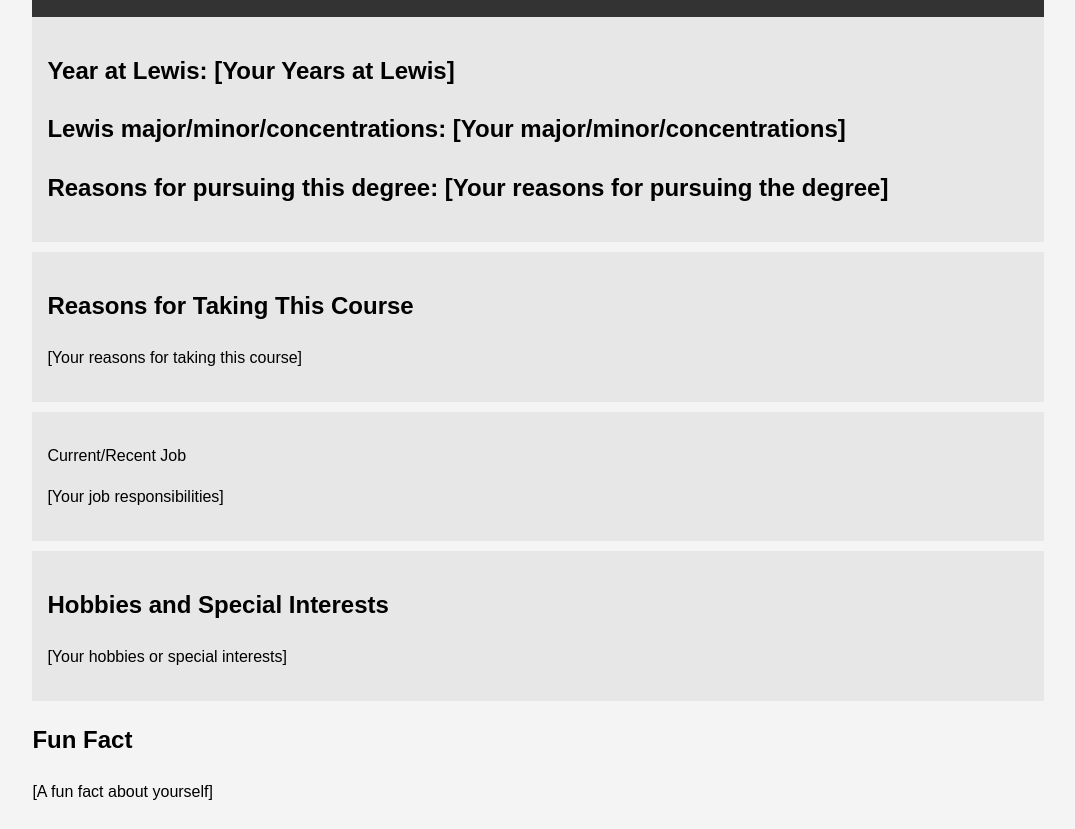
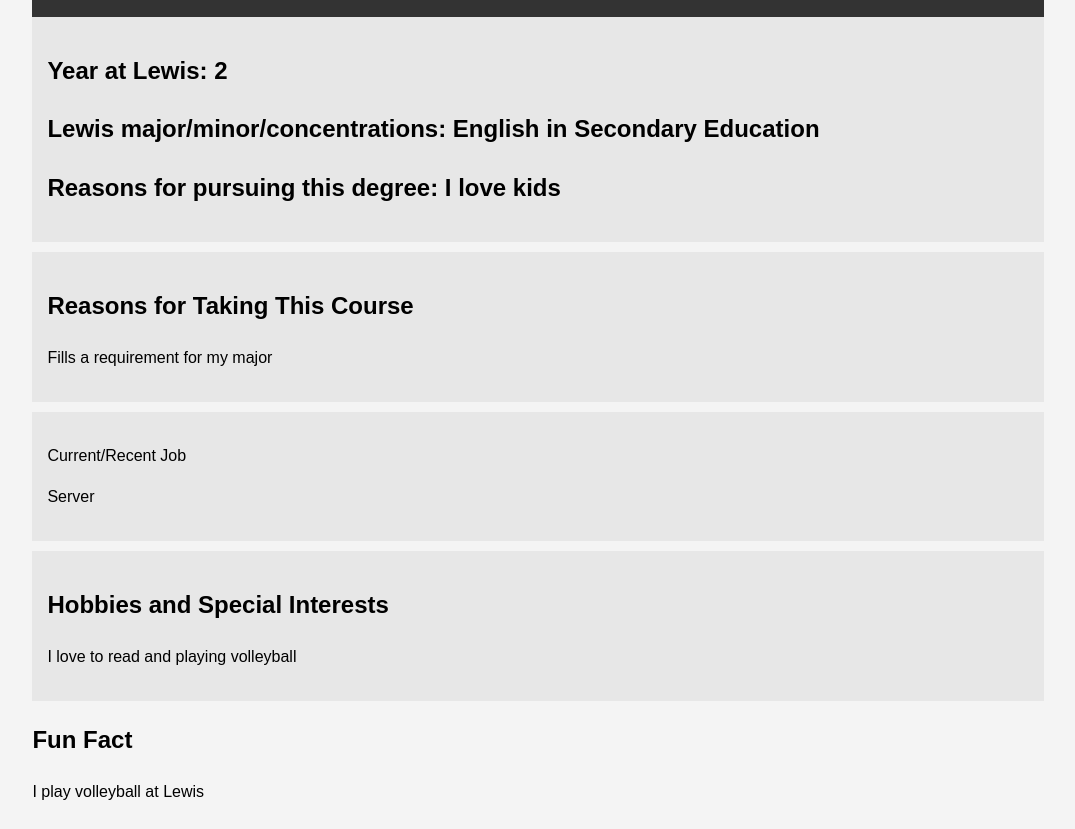
Before and after one commit to lilyaking/me, a plain HTML site: page index.html in a window 1280 px wide. Shown: the part 82-911 px from the top of the page, without its empty margins (102-1177 px from the left). Drawn offline with Linux system fonts and the light colour scheme.

Commit message:
Added more information.

```diff
--- a/index.html
+++ b/index.html
@@ -35,29 +35,29 @@
         </header>
 
         <section class="lewis">
-			<h2>Year at Lewis: [Your Years at Lewis]</h2>
-			<h2>Lewis major/minor/concentrations: [Your major/minor/concentrations]</h2>
-			<h2>Reasons for pursuing this degree: [Your reasons for pursuing the degree]</h2>
+			<h2>Year at Lewis: 2</h2>
+			<h2>Lewis major/minor/concentrations: English in Secondary Education </h2>
+			<h2>Reasons for pursuing this degree: I love kids</h2>
         </section>
 
 		<section class="course">
             <h2>Reasons for Taking This Course</h2>
-            <p>[Your reasons for taking this course]</p>
+            <p>Fills a requirement for my major </p>
         </section>
 
 		<section class="job">
             <p>Current/Recent Job</p>
-			<p>[Your job responsibilities]</p>
+			<p>Server</p>
         </section>
 
         <section class="hobbies">
             <h2>Hobbies and Special Interests</h2>
-            <p>[Your hobbies or special interests]</p>
+            <p>I love to read and playing volleyball</p>
         </section>
 
         <section class="fun-fact">
             <h2>Fun Fact</h2>
-            <p>[A fun fact about yourself]</p>
+            <p>I play volleyball at Lewis</p>
         </section>
     </div>
 </body>
```
